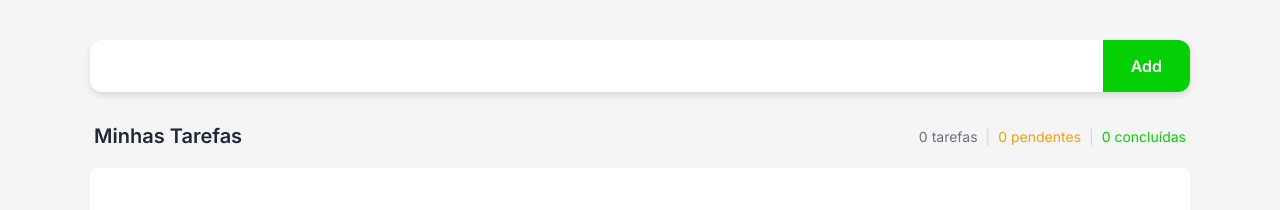
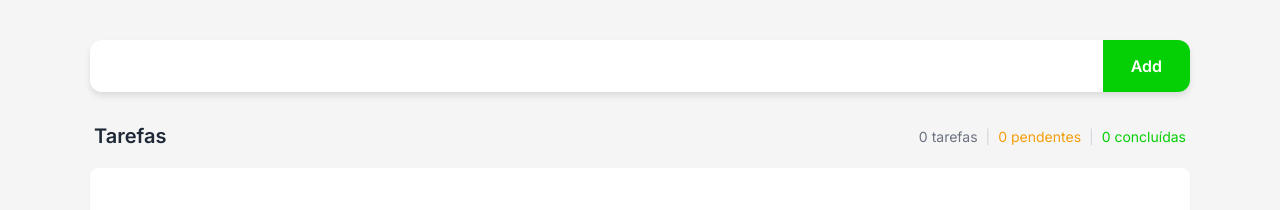
Before and after one commit to filipesilvagalvao/todolist_ebac-testes, a Next.js app: page / in a window 1280 px wide. Shown: the top 210 px of the page. Built offline with nearby package versions, Linux system fonts and the light colour scheme.

Commit message:
Título de minhas para apenas tarefas

```diff
--- a/src/components/task_list/TaskList.tsx
+++ b/src/components/task_list/TaskList.tsx
@@ -21,7 +21,7 @@ function TaskList() {
     return (
         <section className={styles.TaskList}>
             <div className={styles.TaskList__header}>
-                <h2 className={styles.TaskList__title}>Minhas Tarefas</h2>
+                <h2 className={styles.TaskList__title}>Tarefas</h2>
                 <div className={styles.TaskList__counter}>
                     <span className={styles.TaskList__counterItem}>
                         {total} {total === 1 ? "tarefa" : "tarefas"}
```
